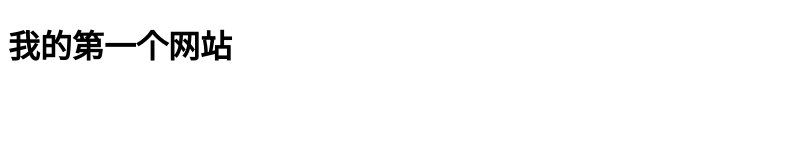
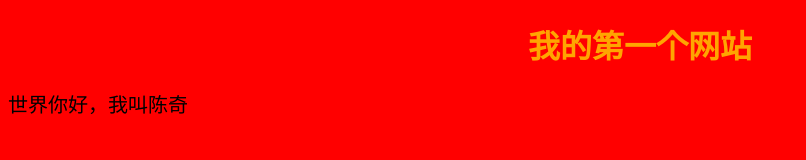
Before and after one commit to zgchq/xalt, a plain HTML site: page index.html in a window 1280 px wide. Shown: the whole page, without its empty margins (0-806 px from the left). Drawn offline with Linux system fonts and the light colour scheme.

Commit message:
Add files via upload

```diff
--- a/index.html
+++ b/index.html
@@ -3,9 +3,23 @@
 <head>
     <meta charset="UTF-8">
     <meta name="viewport" content="width=device-width, initial-scale=1.0">
-    <title>Document</title>
+    <title>个人博客</title>
+    <style>
+        body {
+    background-color: red;
+}
+h1 {
+    color:orange;
+    text-align:center;
+}
+p {
+    font-family:"Times New Roman";
+    font-size:20px;
+}
+    </style>
 </head>
 <body>
     <h1>我的第一个网站</h1>
+    <p>世界你好，我叫陈奇</p>
 </body>
 </html>
```
